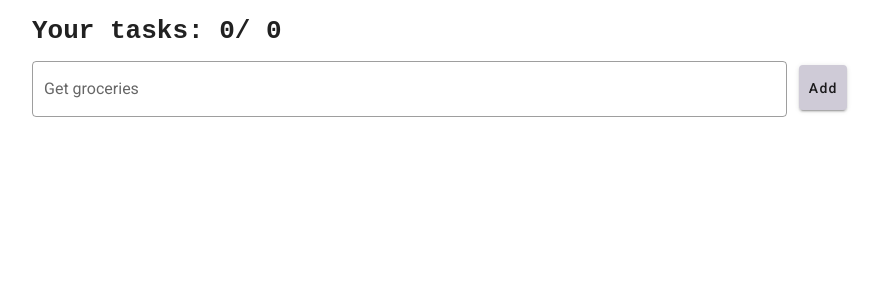
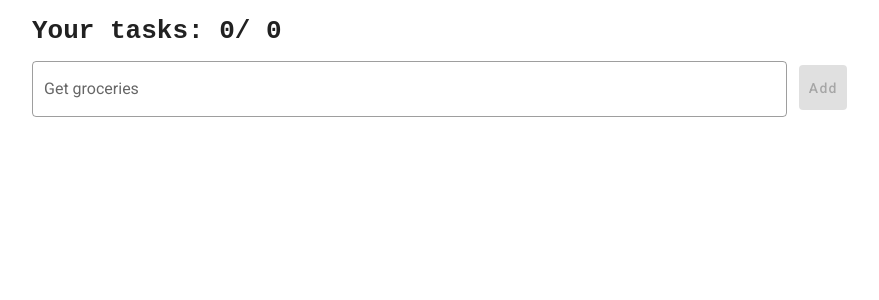
Before and after one commit to Swati11129/vuetify-todo, a Vue app: page / in a window 1280 px wide. Shown: the top 300 px of the page, without its empty margins (236-1115 px from the left). Built offline with nearby package versions, Linux system fonts and the light colour scheme.

Commit message:
trim done

```diff
--- a/src/components/Todo.vue
+++ b/src/components/Todo.vue
@@ -4,9 +4,9 @@
         <span>Your tasks: {{ complete }}/ {{ total }} </span>
     </div>
     <div style="display: flex;">
-        <v-text-field type="text" class="textfield" v-model="newTodoTitle" outlined label="Get groceries" clearabfa-pull-left @keyup.enter="addTodo">
+        <v-text-field class="textfield" v-model.trim="newTodoTitle" outlined label="Get groceries" clearabfa-pull-left  @keyup.enter="addTodo">
         </v-text-field>
-        <v-btn @click="addTodo" color="#F5F1FF" purple--text class="pa-0 mx-3 my-1 x-small addbtn" v-model:disabled="isDisable" >Add
+        <v-btn @click="addTodo" color="#F5F1FF" purple--text class="pa-0 mx-3 my-1 x-small addbtn" v-bind:disabled="!newTodoTitle" >Add
         </v-btn>
     </div>
 
@@ -15,7 +15,7 @@
           <v-list-item v-on:click="doneTodo(todo.id)">
                 <template v-slot:default>
                     <v-list-item-action>
-                        <v-checkbox :input-value="todo.done"></v-checkbox>
+                        <v-checkbox v-bind:input-value="todo.done"></v-checkbox>
                     </v-list-item-action>
 
                     <v-list-item-content>
@@ -48,17 +48,11 @@ export default {
         complete() {
 
             let len = this.todos.length
-            // let strike(){
-            //   this.todos.filter(todo=>todo.done!==).length
-            // }
-            // return len
-
-
             function todocallback(todo){
                  return todo.done!=true
               }
               const completedTodos=this.todos.filter(todocallback).length
-              console.log(completedTodos,"no of strike through")
+              // console.log(completedTodos,"no of strike through")
               len=len-completedTodos;
               return len;
 
@@ -71,7 +65,7 @@ export default {
             // let callbackfnc=()=>{
 
             // }
-            // let strik= this.todos.filter(callbackfnc)
+            // let strike= this.todos.filter(callbackfnc)
         },
         total() {
           console.log("consoled check")
@@ -80,11 +74,6 @@ export default {
       },
       methods: {
 
-        isDisable() {
-           console.log(this.newTodoTitle.length,"length disable")
-           // return this.newTodoTitle.length>0;
-           return true
-        },
         addTodo() {
           let newTodo = {
             id: Date.now(),
@@ -92,7 +81,10 @@ export default {
             done: false
 
           }
+          if(this.newTodoTitle){
             this.todos.push(newTodo)
+          }
+
             this.newTodoTitle = ''
         },
         doneTodo(id) {
@@ -116,7 +108,7 @@ export default {
             //     done: false
             //   }]
 
-            // return
+            // return value of filter an array
             // [ {
             //     id: 1,
             //     title: "shampoo",
@@ -124,7 +116,7 @@ export default {
             //   },
           // ]
 
-
+              // return value of find only a single element not an array
               //  {
               //   id: 1,
               //  title: "shampoo",
```
Lines whose indentation alone changed are shown as unchanged.
